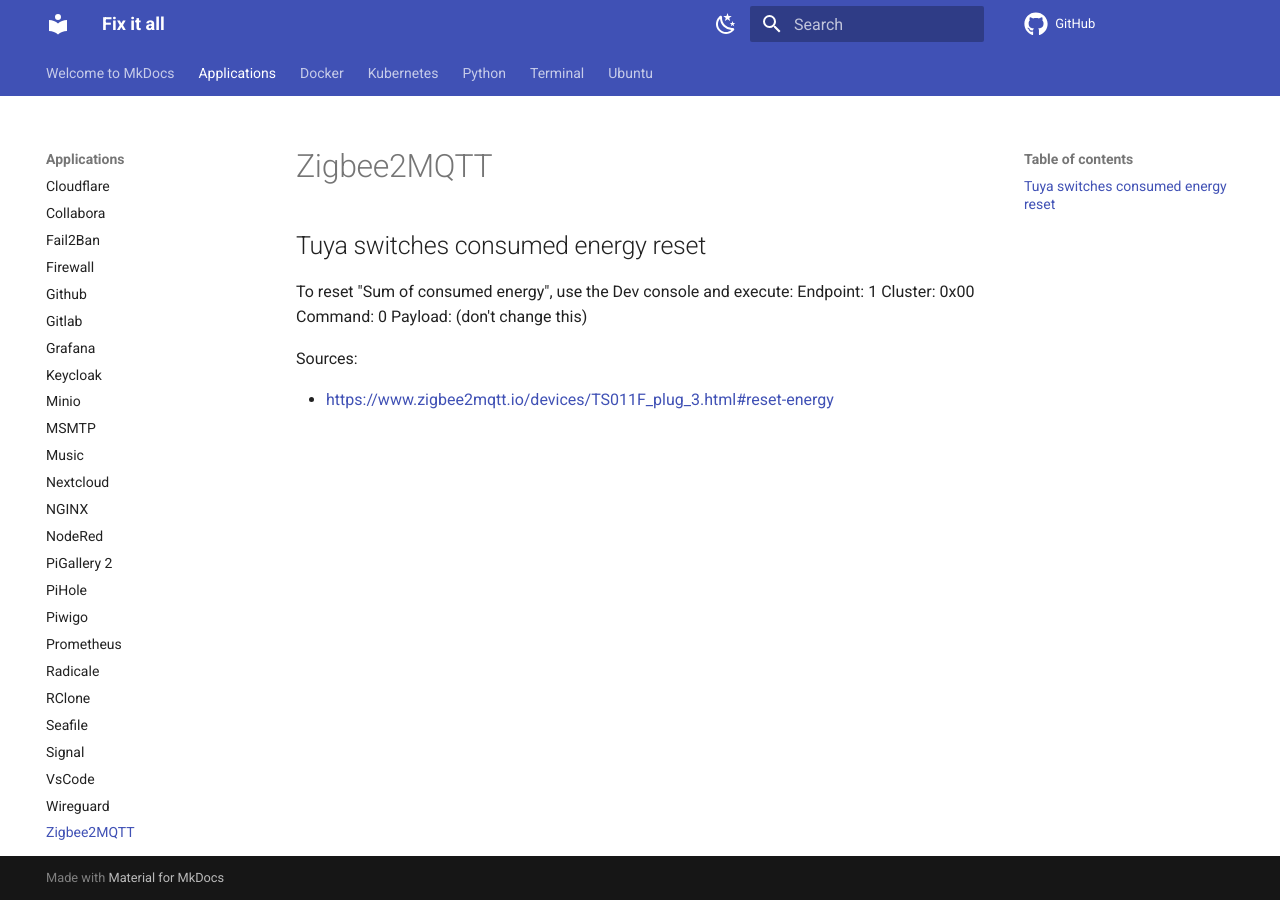
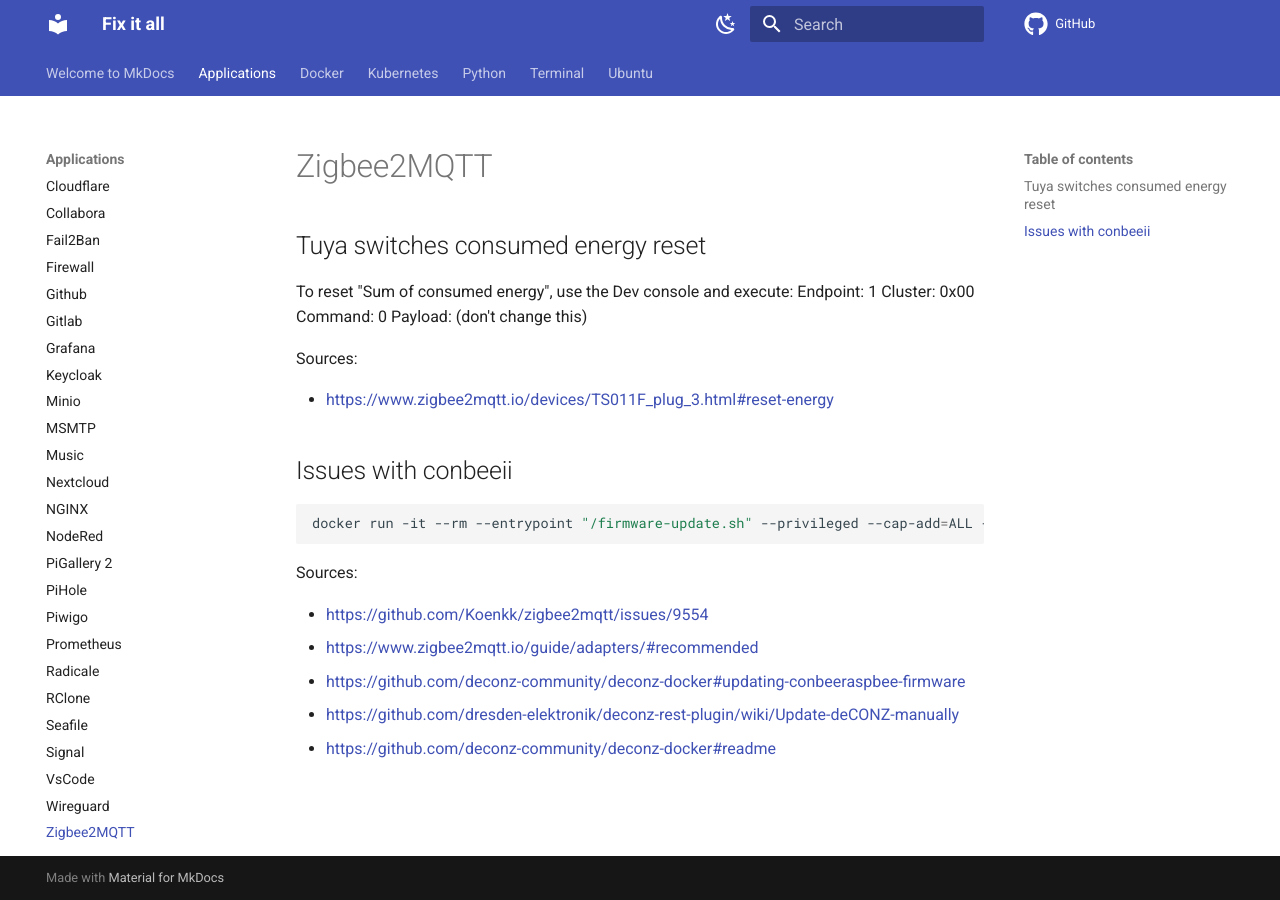
Before and after one commit to stkr22/wiki-fix-it-all, an MkDocs documentation site: the page built from docs/Applications/zigbee2mqtt.md, in a window 1280 px wide. Built offline with MkDocs 1.6.1 and Material for MkDocs 9.7.7, drawn with Linux system fonts in a browser that asks for light colours; comment, search, counter and statistics services are not loaded.

Commit message:
adding snippet for conbee issues;

````diff
--- a/docs/Applications/zigbee2mqtt.md
+++ b/docs/Applications/zigbee2mqtt.md
@@ -7,3 +7,18 @@
 Sources:
 
 - <https://www.zigbee2mqtt.io/devices/TS011F_plug_3.html#reset-energy>
+
+## Issues with conbeeii
+
+```bash
+docker run -it --rm --entrypoint "/firmware-update.sh" --privileged --cap-add=ALL -v /dev:/dev -v /lib/modules:/lib/modules -v /sys:/sys deconzcommunity/deconz
+
+```
+
+Sources:
+
+- <https://github.com/Koenkk/zigbee2mqtt/issues/9554>
+- <https://www.zigbee2mqtt.io/guide/adapters/#recommended>
+- <https://github.com/deconz-community/deconz-docker#updating-conbeeraspbee-firmware>
+- <https://github.com/dresden-elektronik/deconz-rest-plugin/wiki/Update-deCONZ-manually>
+- <https://github.com/deconz-community/deconz-docker#readme>
````
